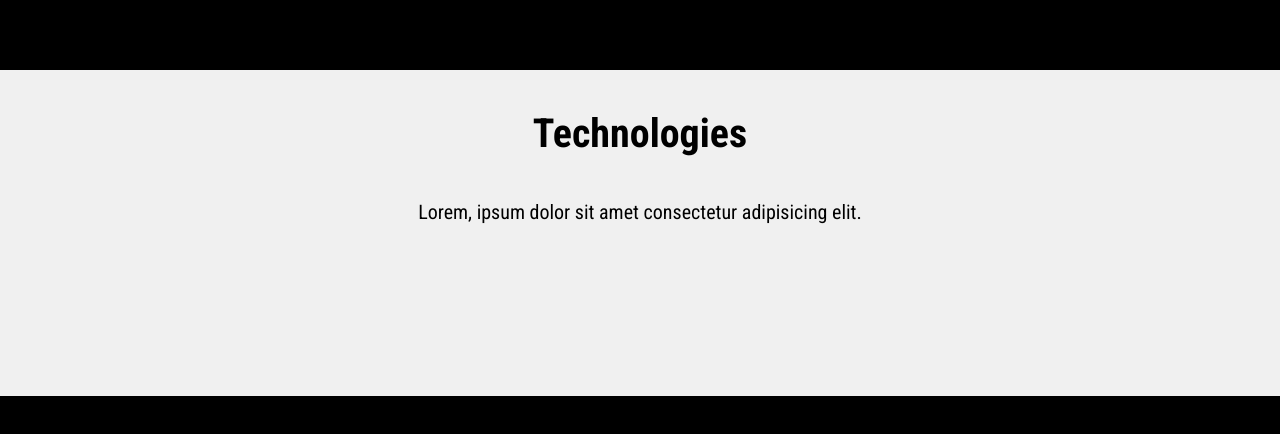
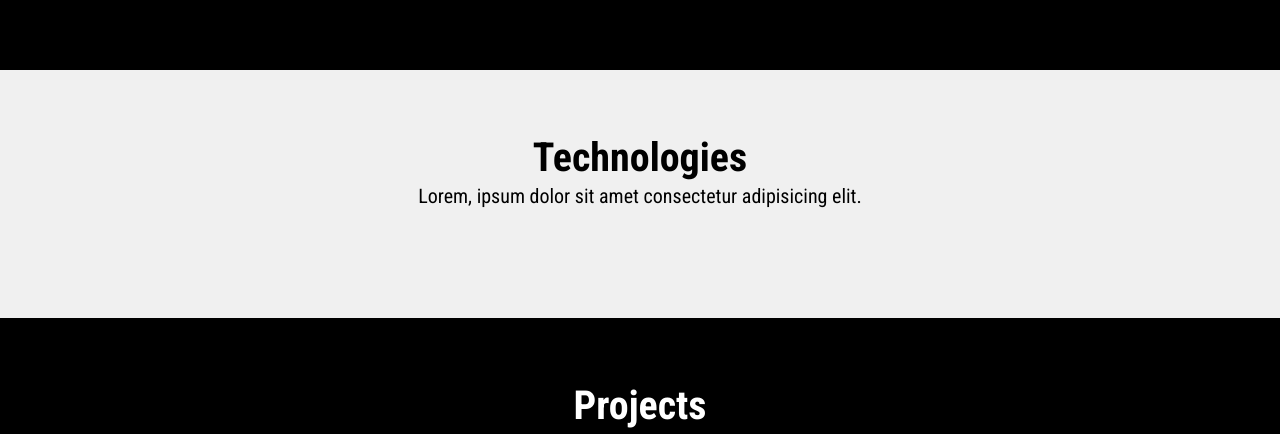
Before and after one commit to BenjaminRasoli/portfolioschool, a React (Vite) app: page / in a window 1280 px wide. Shown: the part 1364-1798 px from the top of the page. Built offline with nearby package versions, Linux system fonts and the light colour scheme; no server answers; some icons are missing.

Commit message:
added container to technologies

```diff
--- a/src/components/Technologies.tsx
+++ b/src/components/Technologies.tsx
@@ -4,16 +4,16 @@ import { Icon } from "react-3d-icons";
 
 function Technologies() {
   return (
-    <div className="flex justify-center items-center">
+    <div className="p-container flex justify-center items-center">
       <div className="text-center">
-        <h1 className="text-h1 py-10">Technologies</h1>
+        <h1 className="text-h1">Technologies</h1>
         <p className="text-p pb-5">
           Lorem, ipsum dolor sit amet consectetur adipisicing elit.
         </p>
         <div className="flex flex-col md:grid md:grid-cols-2 lg:grid-cols-6 lg:flex-row justify-center gap-12 px-6">
           {technologies.map((technologie) => (
             <div key={technologie.id} className="flex justify-center -z-10">
-              <div style={{ height: "150px", width: "150px" }}>
+              <div>
                 <Icon
                   spin={true}
                   file={technologie.logo}
```
